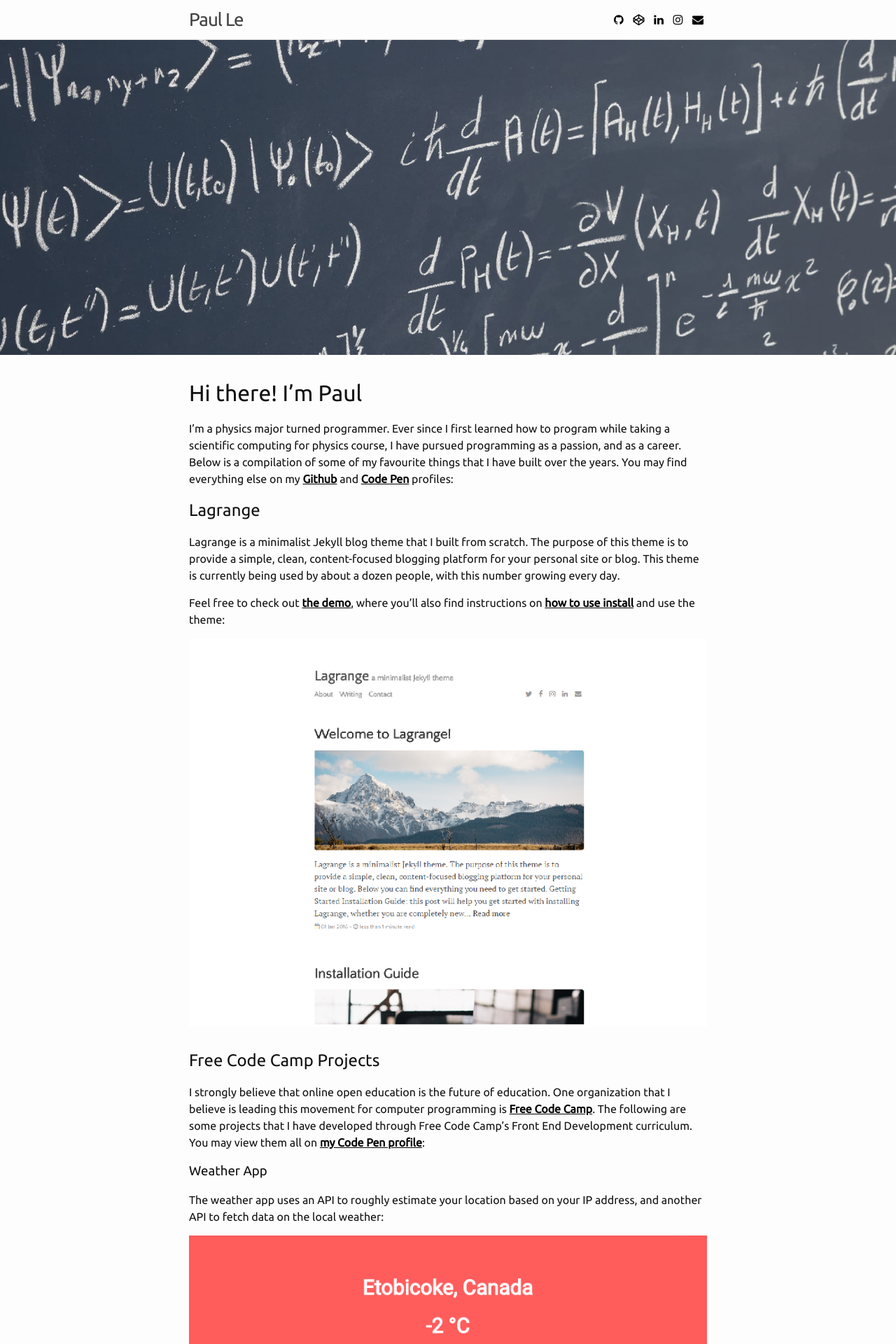
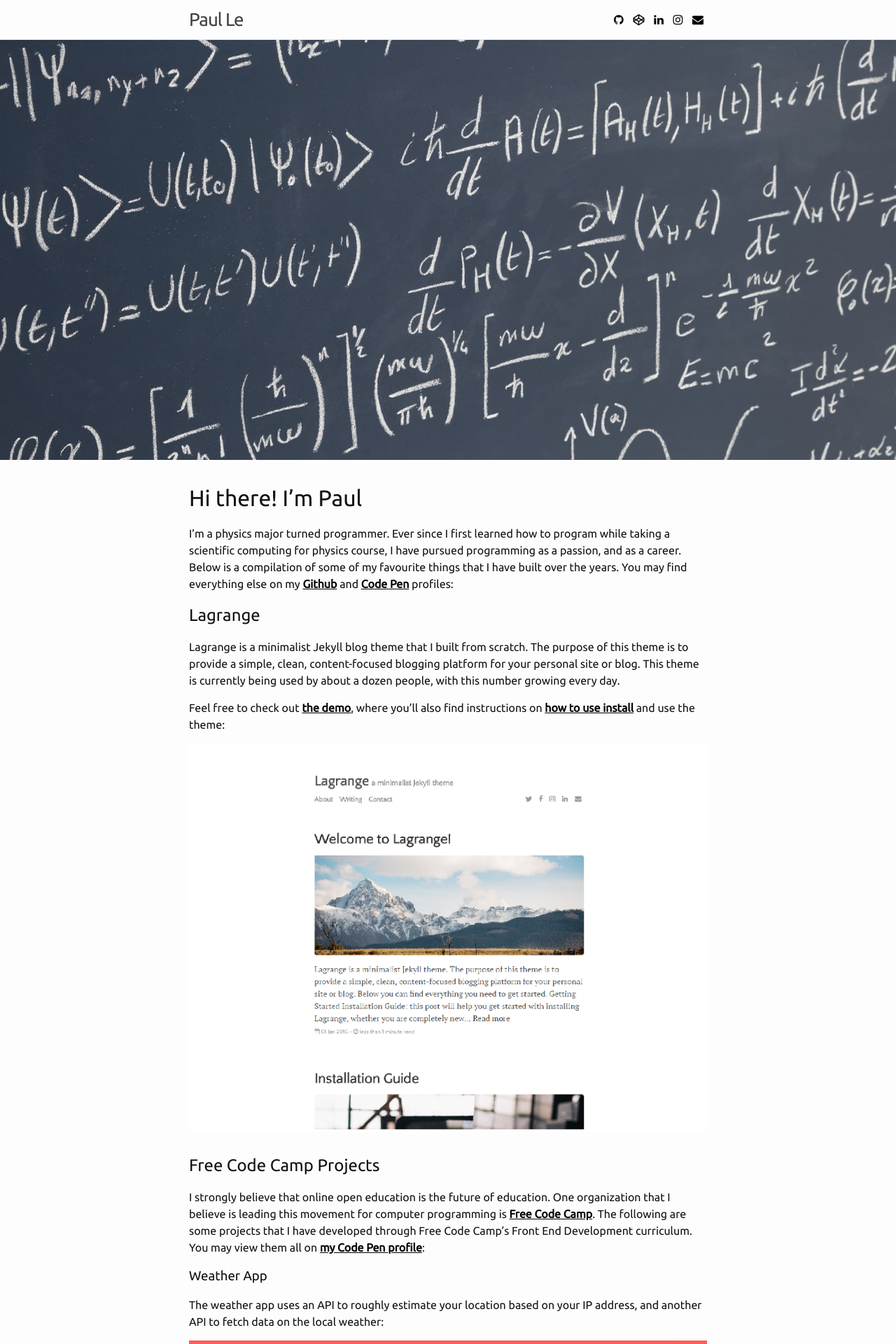
Before and after one commit to fikriafk/fikriafk.github.io, a Jekyll site: the page built from index.html, in a window 1280 px wide. Shown: the top 1920 px of the page at 70% size. Built offline with Jekyll 4.4.1, drawn with Linux system fonts in a browser that asks for light colours; nearby versions of some CDN libraries.

Commit message:
Change splash image height to px units

```diff
--- a/_sass/_layout.scss
+++ b/_sass/_layout.scss
@@ -180,7 +180,7 @@
 .splash-page {
 	background-size: cover;
 	background-repeat: no-repeat;
-	height: 50vh;
+	height: 600px;
 }
 
 /**
```
